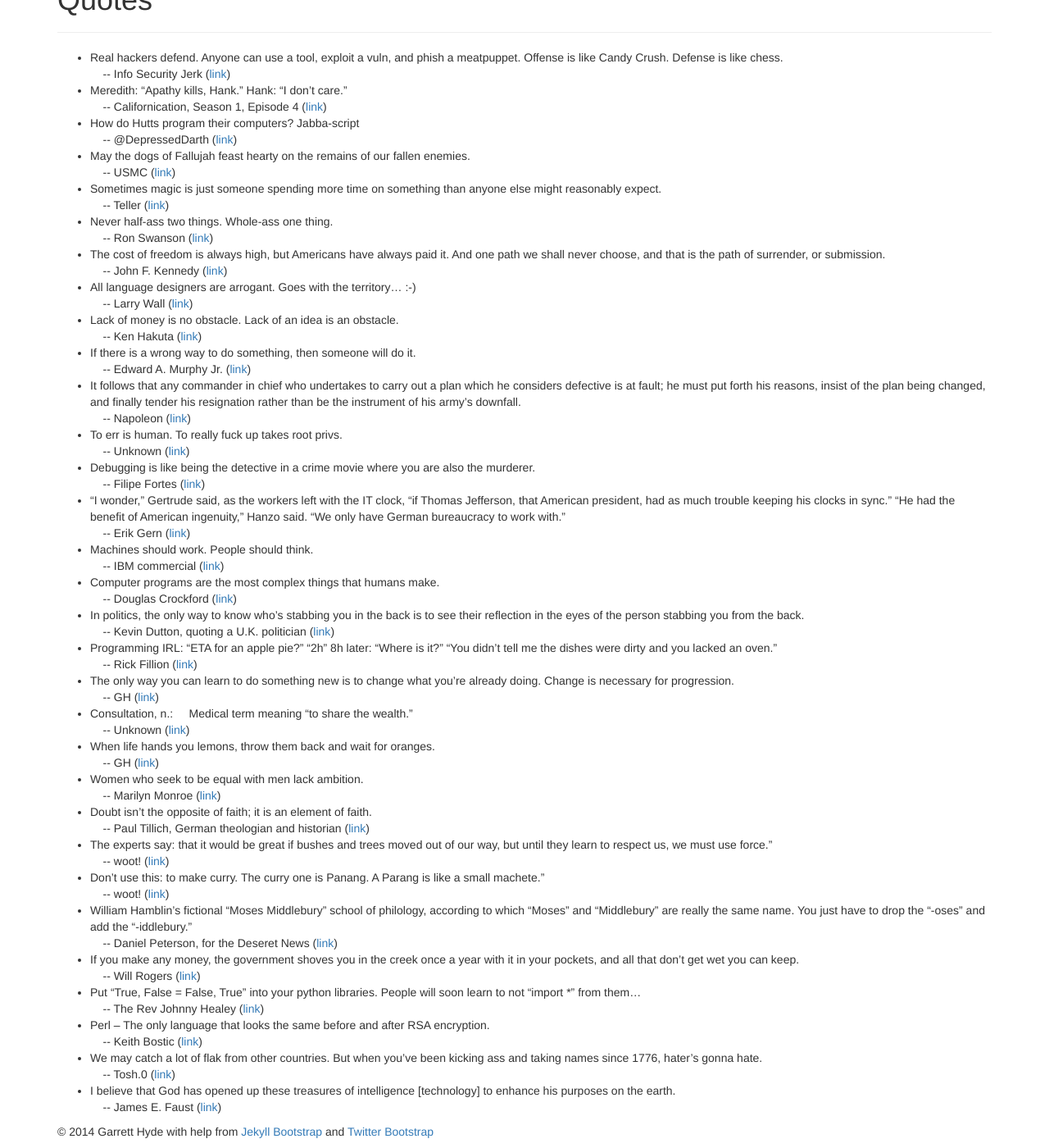
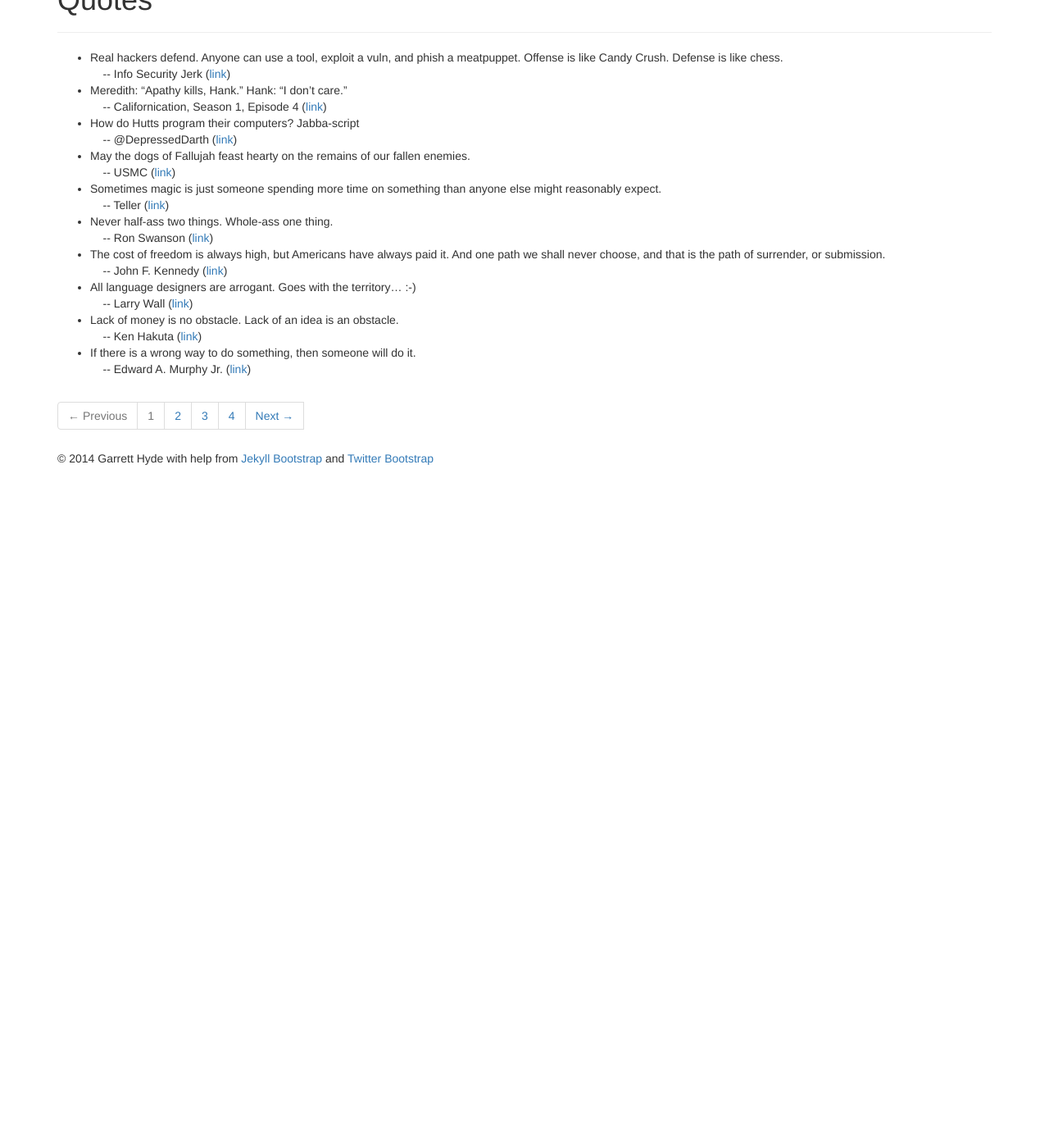
Before and after one commit to ghyde/quotes, a Jekyll site: the page built from index.html, in a window 1280 px wide and 1400 px high, scrolled down 132 px. Shown: the whole window at 82% size. Built offline with Jekyll 4.4.1, drawn with Linux system fonts in a browser that asks for light colours; nearby versions of some CDN libraries; library files that are not in the unit come from our copies; Markdown is read by kramdown in place of the engine named in the settings; the list of posts is cut into pages by our own code; after the commit the page ends 900 px from its top, so only the background shows below that.

Commit message:
Implement pagination.

```diff
--- a/_config.yml
+++ b/_config.yml
@@ -1,6 +1,8 @@
 # This is the default format.
 # For more see: http://jekyllrb.com/docs/permalinks/
 permalink : /:categories/:year/:month/:day/:title
+paginate : 10
+paginate_path : "/page:num"
 
 exclude : [".rvmrc", ".rbenv-version", "README.md", "Rakefile", "changelog.md",
           "archive.html", "categories.html", "pages.html"]
--- a/_includes/themes/bootstrap-3/post.html
+++ b/_includes/themes/bootstrap-3/post.html
@@ -41,14 +41,14 @@
     <hr>
     <ul class="pagination">
     {% if page.previous %}
-      <li class="prev"><a href="{{ BASE_PATH }}{{ page.previous.url }}" title="{{ page.previous.title }}">&laquo; Previous</a></li>
+      <li class="prev"><a href="{{ BASE_PATH }}{{ page.previous.url }}" title="{{ page.previous.title }}">&larr; Previous</a></li>
     {% else %}
       <li class="prev disabled"><a>&larr; Previous</a></li>
     {% endif %}
       {% comment %}<li><a href="{{ BASE_PATH }}{{ site.JB.archive_path }}">Archive</a></li>{% endcomment %}
       <li><a href="{{ BASE_PATH }}/">Home</a></li>
     {% if page.next %}
-      <li class="next"><a href="{{ BASE_PATH }}{{ page.next.url }}" title="{{ page.next.title }}">Next &raquo;</a></li>
+      <li class="next"><a href="{{ BASE_PATH }}{{ page.next.url }}" title="{{ page.next.title }}">Next &rarr;</a></li>
     {% else %}
       <li class="next disabled"><a>Next &rarr;</a>
     {% endif %}
--- /dev/null
+++ b/index.html
@@ -0,0 +1,48 @@
+---
+layout: page
+title: Quotes
+tagline:
+---
+{% include JB/setup %}
+
+<ul class="posts">
+  {% for post in paginator.posts %}
+    <li class="postitem">
+    {{ post.content | strip_html }}<br>
+    <div class="subtext">&nbsp;&nbsp;&nbsp;&nbsp;-- {% if post.author %}{{ post.author }}
+    {% elsif post.source %}{{ post.source }}{% else %}Unknown{% endif %}
+    (<a href="{{ BASE_PATH }}{{ post.url }}">link</a>)</div>
+    </li>
+
+    {% comment %}
+    <li><span>{{ post.date | date_to_string }}</span> &raquo; <a href="{{ BASE_PATH }}{{ post.url }}">{{ post.title }}</a></li>
+    {% endcomment %}
+  {% endfor %}
+</ul>
+
+<!-- Pagination links -->
+{% if paginator.total_pages > 1 %}
+<ul class="pagination">
+  {% if paginator.previous_page %}
+    <li class="prev"><a href="{{ BASE_PATH }}{{ paginator.previous_page_path }}">&larr; Previous</a>
+  {% else %}
+    <li class="prev disabled"><span>&larr; Previous</span></li>
+  {% endif %}
+
+  {% for page in (1..paginator.total_pages) %}
+    {% if page == paginator.page %}
+      <li class="disabled"><span>{{ page }}</span></li>
+    {% elsif page == 1 %}
+      <li><a href="{{ BASE_PATH }}{{ '/index.html' }}">{{ page }}</a></li>
+    {% else %}
+      <li><a href="{{ BASE_PATH }}{{ site.paginate_path | replace: ':num', page }}">{{ page }}</a></li>
+    {% endif %}
+  {% endfor %}
+
+  {% if paginator.next_page %}
+    <li class="next"><a href="{{ BASE_PATH }}{{ paginator.next_page_path }}">Next &rarr;</a></li>
+  {% else %}
+    <li class="next disabled"><span>Next &rarr;</span></li>
+  {% endif %}
+<ul>
+{% endif %}
--- a/index.md
+++ /dev/null
@@ -1,21 +0,0 @@
----
-layout: page
-title: Quotes
-tagline:
----
-{% include JB/setup %}
-
-<ul class="posts">
-  {% for post in site.posts %}
-    <li class="postitem">
-    {{ post.content | strip_html }}<br>
-    <div class="subtext">&nbsp;&nbsp;&nbsp;&nbsp;-- {% if post.author %}{{ post.author }}
-    {% elsif post.source %}{{ post.source }}{% else %}Unknown{% endif %}
-    (<a href="{{ BASE_PATH }}{{ post.url }}">link</a>)</div>
-    </li>
-
-    {% comment %}
-    <li><span>{{ post.date | date_to_string }}</span> &raquo; <a href="{{ BASE_PATH }}{{ post.url }}">{{ post.title }}</a></li>
-    {% endcomment %}
-  {% endfor %}
-</ul>
```
